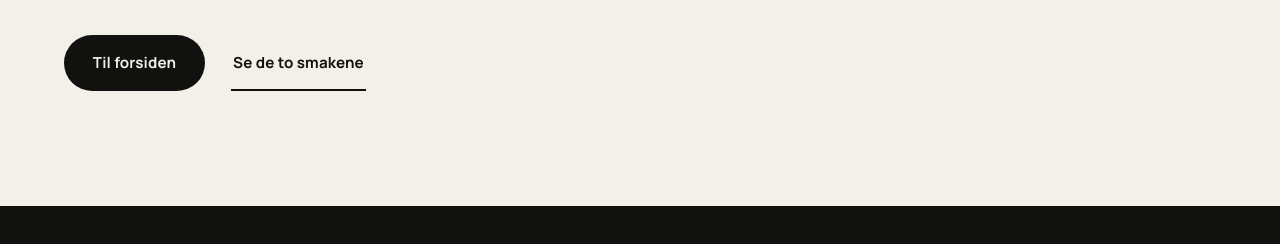
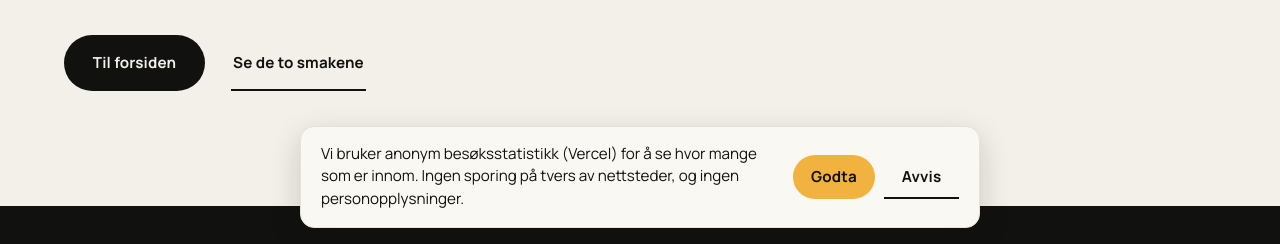
Before and after one commit to lattit-business/Kylling-website, a plain HTML site: page bare-kylling/404.html in a window 1280 px wide. Shown: the part 556-800 px from the top of the page. Drawn offline with Linux system fonts and the light colour scheme.

Commit message:
Informasjonskapsler-samtykke og førsteparts analytics-snippet
Banner nederst spør om samtykke før Vercel Web Analytics lastes. «Godta» laster
statistikk-skriptet (nå førsteparts /_vercel/insights/script.js), «Avvis» lar
være. Valget huskes i localStorage (bk-samtykke). Det gamle cdn.vercel-insights
-scriptet er fjernet fra alle sidene.

Co-Authored-By: Claude Opus 4.8 <noreply@anthropic.com>

```diff
--- a/bare-kylling/404.html
+++ b/bare-kylling/404.html
@@ -199,6 +199,5 @@
 
 <script src="js/content.js?v=20261109a"></script>
 <script src="js/main.js?v=20261109a"></script>
-<script defer src="https://cdn.vercel-insights.com/v1/script.js"></script>
 </body>
 </html>
--- a/bare-kylling/css/style.css
+++ b/bare-kylling/css/style.css
@@ -2267,3 +2267,29 @@ html:not(.anim) .pikselkylling, .anim--myk .pikselkylling { left: clamp(1rem, 4v
 }
 .spill__ny-rekord { display: inline-flex; align-items: center; gap: .4rem; }
 .spill__ny-rekord .krone path:first-child { fill: var(--cream-hi, #FAF8F3); }
+
+/* Informasjonskapsler / samtykke. Vises til den besøkende har valgt. */
+.cookie {
+  position: fixed;
+  left: 1rem; right: 1rem; bottom: 1rem;
+  z-index: 1000;
+  max-width: 680px;
+  margin-inline: auto;
+  display: flex;
+  flex-wrap: wrap;
+  align-items: center;
+  gap: .8rem 1.25rem;
+  padding: 1rem 1.25rem;
+  background: var(--cream-hi);
+  color: var(--ink);
+  border: 1px solid var(--beige);
+  border-radius: 14px;
+  box-shadow: 0 10px 30px rgba(17, 17, 15, .18);
+}
+.cookie__tekst { flex: 1 1 240px; margin: 0; font-size: .95rem; line-height: 1.5; }
+.cookie__knapper { display: flex; gap: .6rem; flex: 0 0 auto; }
+.cookie__knapp { min-height: 44px; padding: .55rem 1.1rem; font-size: .95rem; }
+@media (max-width: 480px) {
+  .cookie__knapper { width: 100%; }
+  .cookie__knapp { flex: 1; }
+}
--- a/bare-kylling/js/main.js
+++ b/bare-kylling/js/main.js
@@ -933,4 +933,50 @@
     img.addEventListener('load', vis, { once: true });
     img.addEventListener('error', vis, { once: true });
   });
+
+  /* ---------------------------------------------------------------------------
+     6. INFORMASJONSKAPSLER (samtykke)
+     Siden bruker Vercel Web Analytics for anonym besøksstatistikk: ingen
+     informasjonskapsler på tvers av nettsteder, ingen personopplysninger.
+     Statistikk-skriptet lastes først når den besøkende sier «Godta». Valget
+     huskes i nettleseren, så banneret vises bare én gang.
+     --------------------------------------------------------------------------- */
+  (function () {
+    var NOKKEL = 'bk-samtykke';
+    var valg = null;
+    try { valg = localStorage.getItem(NOKKEL); } catch (e) { valg = null; }
+
+    function lastStatistikk() {
+      if (document.getElementById('bk-analyse')) { return; }
+      var s = document.createElement('script');
+      s.id = 'bk-analyse';
+      s.defer = true;
+      s.src = '/_vercel/insights/script.js';
+      document.head.appendChild(s);
+    }
+    function husk(svar) { try { localStorage.setItem(NOKKEL, svar); } catch (e) { /* privat modus */ } }
+
+    if (valg === 'godta') { lastStatistikk(); return; }
+    if (valg === 'avvis') { return; }
+
+    var boks = el('div', 'cookie');
+    boks.setAttribute('role', 'dialog');
+    boks.setAttribute('aria-label', 'Informasjonskapsler og statistikk');
+    boks.setAttribute('aria-live', 'polite');
+    boks.appendChild(el('p', 'cookie__tekst',
+      'Vi bruker anonym besøksstatistikk (Vercel) for å se hvor mange som er innom. Ingen sporing på tvers av nettsteder, og ingen personopplysninger.'));
+
+    var knapper = el('div', 'cookie__knapper');
+    var ja = el('button', 'btn btn--honey cookie__knapp', 'Godta');
+    var nei = el('button', 'btn btn--ghost cookie__knapp', 'Avvis');
+    ja.type = 'button';
+    nei.type = 'button';
+    function lukk() { if (boks.parentNode) { boks.parentNode.removeChild(boks); } }
+    ja.addEventListener('click', function () { husk('godta'); lastStatistikk(); lukk(); });
+    nei.addEventListener('click', function () { husk('avvis'); lukk(); });
+    knapper.appendChild(ja);
+    knapper.appendChild(nei);
+    boks.appendChild(knapper);
+    document.body.appendChild(boks);
+  })();
 })();
```
Also changed, not shown: bare-kylling/faq.html (+0 -1 lines), bare-kylling/hvorfor.html (+0 -1 lines), bare-kylling/index.html (+0 -1 lines), bare-kylling/om-oss.html (+0 -1 lines), bare-kylling/smakene.html (+0 -1 lines), bare-kylling/spill.html (+0 -1 lines), bare-kylling/venteliste.html (+0 -1 lines).
